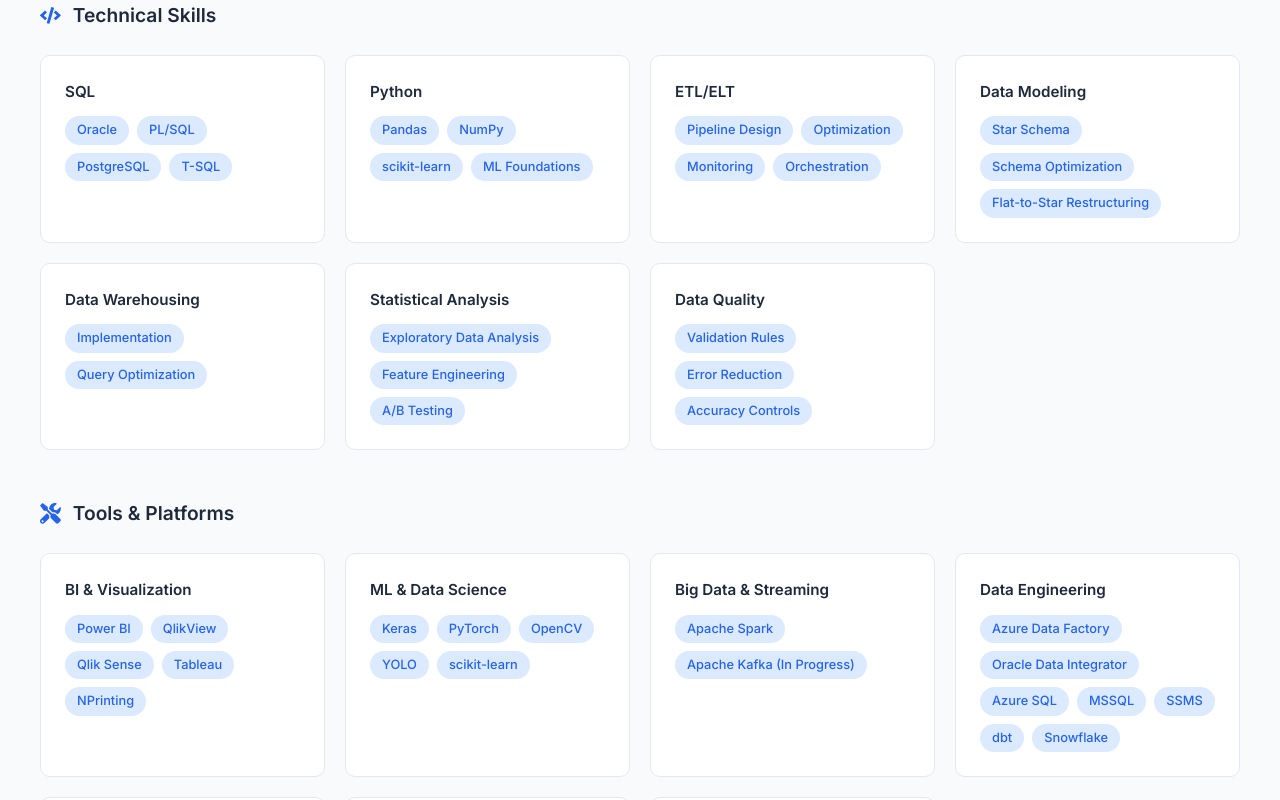
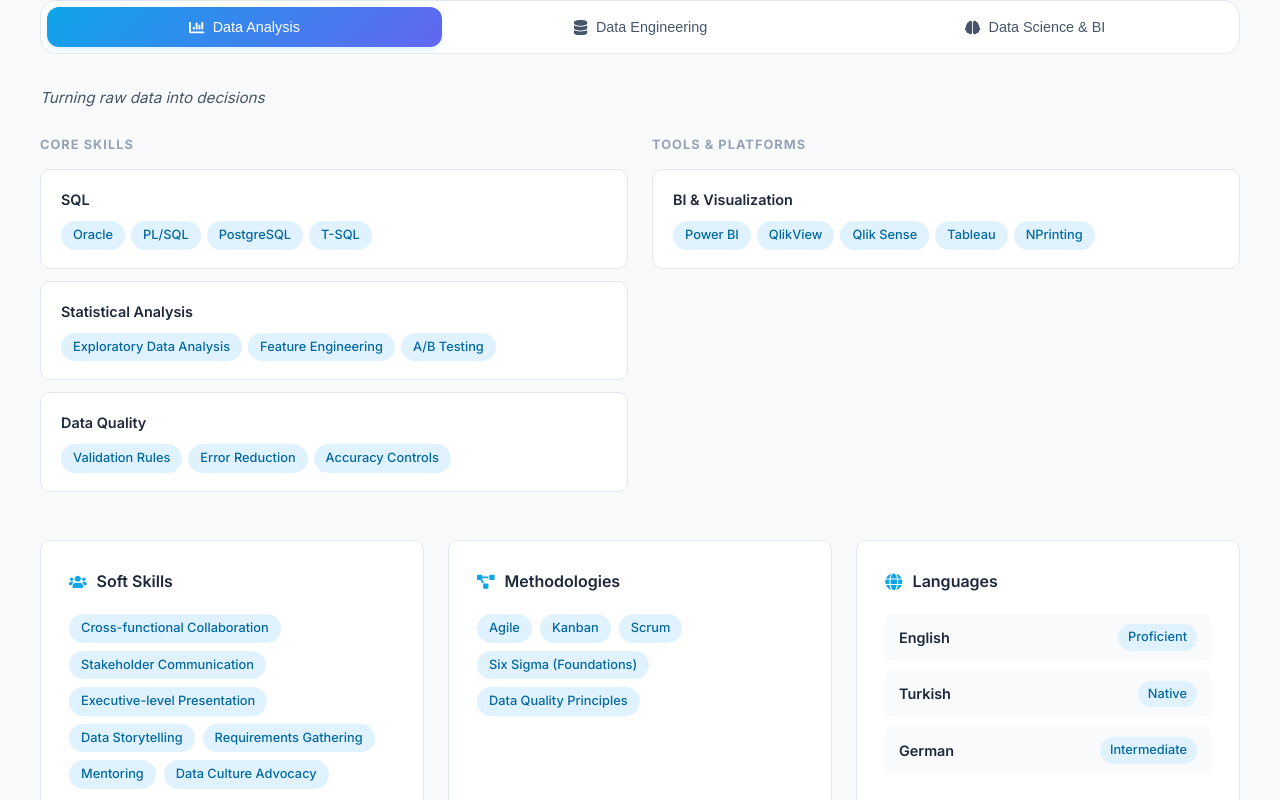
Before and after one commit to ali-baris-demirci/ali-baris-demirci.github.io, a React (Vite) app: page / in a window 1280 px wide. Shown: the part 1820-2620 px from the top of the page. Built offline with nearby package versions, Linux system fonts and the light colour scheme.

Commit message:
Implementation upon feedback by SRO

```diff
--- a/src/components/Skills.jsx
+++ b/src/components/Skills.jsx
@@ -1,8 +1,48 @@
+import { useState } from 'react'
 import { skills } from '../data/portfolioData'
-import { FaCode, FaTools, FaUsers, FaGlobe, FaProjectDiagram } from 'react-icons/fa'
+import { FaUsers, FaGlobe, FaProjectDiagram, FaChartBar, FaDatabase, FaBrain } from 'react-icons/fa'
 import '../styles/Skills.css'
 
+// ── Domain groupings ──────────────────────────────────────────────
+const DOMAINS = [
+  {
+    key: 'analysis',
+    label: 'Data Analysis',
+    icon: <FaChartBar />,
+    description: 'Turning raw data into decisions',
+    technical: ['SQL', 'Statistical Analysis', 'Data Quality'],
+    tools: ['BI & Visualization'],
+  },
+  {
+    key: 'engineering',
+    label: 'Data Engineering',
+    icon: <FaDatabase />,
+    description: 'Building the pipes that data flows through',
+    technical: ['ETL/ELT', 'Data Modeling', 'Data Warehousing'],
+    tools: ['Data Engineering', 'Big Data & Streaming', 'ERP', 'Development'],
+  },
+  {
+    key: 'science',
+    label: 'Data Science & BI',
+    icon: <FaBrain />,
+    description: 'Models, insights & executive dashboards',
+    technical: ['Python', 'Statistical Analysis'],
+    tools: ['ML & Data Science', 'BI & Visualization'],
+  },
+]
+
 const Skills = () => {
+  const [active, setActive] = useState('analysis')
+
+  const domain = DOMAINS.find(d => d.key === active)
+
+  const technicalCards = skills.technical.filter(s =>
+    domain.technical.includes(s.category)
+  )
+  const toolCards = skills.tools.filter(s =>
+    domain.tools.includes(s.category)
+  )
+
   return (
     <section className="skills section--alt" id="skills">
       <div className="container">
@@ -11,19 +51,37 @@
           <p className="section-subtitle">Technologies and tools I work with</p>
         </div>
 
-        {/* Technical Skills */}
-        <div className="skills__group">
-          <div className="skills__group-header">
-            <FaCode className="skills__group-icon" />
-            <h3 className="skills__group-title">Technical Skills</h3>
+        {/* ── Tab Bar ── */}
+        <div className="skills__tabs" role="tablist">
+          {DOMAINS.map(d => (
+            <button
+              key={d.key}
+              role="tab"
+              aria-selected={active === d.key}
+              className={`skills__tab ${active === d.key ? 'skills__tab--active' : ''}`}
+              onClick={() => setActive(d.key)}
+            >
+              <span className="skills__tab-icon">{d.icon}</span>
+              <span className="skills__tab-label">{d.label}</span>
+            </button>
+          ))}
         </div>
-          <div className="skills__grid">
-            {skills.technical.map((skill, index) => (
-              <div className="skills__card" key={index}>
-                <h4 className="skills__card-title">{skill.category}</h4>
+
+        {/* ── Domain Panel ── */}
+        <div className="skills__panel" key={active}>
+          <p className="skills__panel-desc">{domain.description}</p>
+
+          <div className="skills__panel-columns">
+            {/* Technical */}
+            <div className="skills__column">
+              <h4 className="skills__column-title">Core Skills</h4>
+              <div className="skills__card-stack">
+                {technicalCards.map((skill, i) => (
+                  <div className="skills__card" key={i}>
+                    <span className="skills__card-title">{skill.category}</span>
                     <div className="skills__tags">
-                  {skill.items.map((item, i) => (
-                    <span className="tag" key={i}>{item}</span>
+                      {skill.items.map((item, j) => (
+                        <span className="tag" key={j}>{item}</span>
                       ))}
                     </div>
                   </div>
@@ -32,62 +90,58 @@
             </div>
 
             {/* Tools */}
-        <div className="skills__group">
-          <div className="skills__group-header">
-            <FaTools className="skills__group-icon" />
-            <h3 className="skills__group-title">Tools & Platforms</h3>
-          </div>
-          <div className="skills__grid">
-            {skills.tools.map((skill, index) => (
-              <div className="skills__card" key={index}>
-                <h4 className="skills__card-title">{skill.category}</h4>
+            <div className="skills__column">
+              <h4 className="skills__column-title">Tools & Platforms</h4>
+              <div className="skills__card-stack">
+                {toolCards.map((skill, i) => (
+                  <div className="skills__card" key={i}>
+                    <span className="skills__card-title">{skill.category}</span>
                     <div className="skills__tags">
-                  {skill.items.map((item, i) => (
-                    <span className="tag" key={i}>{item}</span>
+                      {skill.items.map((item, j) => (
+                        <span className="tag" key={j}>{item}</span>
                       ))}
                     </div>
                   </div>
                 ))}
               </div>
             </div>
+          </div>
+        </div>
 
-        {/* Bottom Row */}
+        {/* ── Bottom Row: Soft / Methodologies / Languages ── */}
         <div className="skills__bottom-three">
-          {/* Soft Skills */}
-          <div className="skills__group skills__group--third">
+          <div className="skills__group--third">
             <div className="skills__group-header">
               <FaUsers className="skills__group-icon" />
               <h3 className="skills__group-title">Soft Skills</h3>
             </div>
             <div className="skills__tags skills__tags--wrap">
-              {skills.softSkills.map((skill, index) => (
-                <span className="tag" key={index}>{skill}</span>
+              {skills.softSkills.map((s, i) => (
+                <span className="tag" key={i}>{s}</span>
               ))}
             </div>
           </div>
 
-          {/* Methodologies */}
-          <div className="skills__group skills__group--third">
+          <div className="skills__group--third">
             <div className="skills__group-header">
               <FaProjectDiagram className="skills__group-icon" />
               <h3 className="skills__group-title">Methodologies</h3>
             </div>
             <div className="skills__tags skills__tags--wrap">
-              {skills.methodologies.map((method, index) => (
-                <span className="tag" key={index}>{method}</span>
+              {skills.methodologies.map((m, i) => (
+                <span className="tag" key={i}>{m}</span>
               ))}
             </div>
           </div>
 
-          {/* Languages */}
-          <div className="skills__group skills__group--third">
+          <div className="skills__group--third">
             <div className="skills__group-header">
               <FaGlobe className="skills__group-icon" />
               <h3 className="skills__group-title">Languages</h3>
             </div>
             <div className="skills__languages">
-              {skills.languages.map((lang, index) => (
-                <div className="skills__language" key={index}>
+              {skills.languages.map((lang, i) => (
+                <div className="skills__language" key={i}>
                   <span className="skills__language-name">{lang.language}</span>
                   <span className="skills__language-level">{lang.level}</span>
                 </div>
--- a/src/data/portfolioData.js
+++ b/src/data/portfolioData.js
@@ -3,7 +3,7 @@
   title: "Data Analyst | BI Specialist | Data Engineer",
   location: "Izmir, Türkiye (Open to Relocation)",
   email: "alibarisdemirci@gmail.com",
-  linkedin: "https://linkedin.com/in/ali-baris-demirci",
+  linkedin: "https://www.linkedin.com/in/ali-baris-demirci",
   github: "https://github.com/ali-baris-demirci",
   resumeFile: "/Ali_Baris_Demirci_Resume.pdf",
   profilePhoto: "/profile.jpg",
--- a/src/styles/Global.css
+++ b/src/styles/Global.css
@@ -2,23 +2,24 @@
 /*    CSS VARIABLES       */
 /* ===================== */
 :root {
-  --primary: #2563eb;
-  --primary-dark: #1e3a5f;
-  --primary-darker: #0f172a;
-  --primary-light: #dbeafe;
-  --primary-lighter: #eff6ff;
-  --accent: #3b82f6;
+  --primary: #0ea5e9;           /* sky-500 — vivid, energetic */
+  --primary-dark: #0369a1;      /* sky-700 */
+  --primary-darker: #0c1a2e;    /* near-black navy */
+  --primary-light: #e0f2fe;     /* sky-100 */
+  --primary-lighter: #f0f9ff;   /* sky-50 */
+  --accent: #6366f1;            /* indigo-500 — second hue for depth */
+  --accent-light: #eef2ff;      /* indigo-50 */
   --bg-white: #ffffff;
   --bg-light: #f8fafc;
-  --bg-dark: #0f172a;
+  --bg-dark: #0c1a2e;
   --text-primary: #1e293b;
   --text-secondary: #475569;
   --text-muted: #94a3b8;
   --text-light: #f1f5f9;
   --border: #e2e8f0;
   --shadow-sm: 0 1px 2px rgba(0, 0, 0, 0.05);
-  --shadow-md: 0 4px 6px -1px rgba(0, 0, 0, 0.1);
-  --shadow-lg: 0 10px 15px -3px rgba(0, 0, 0, 0.1);
+  --shadow-md: 0 4px 6px -1px rgba(14, 165, 233, 0.15);
+  --shadow-lg: 0 10px 15px -3px rgba(14, 165, 233, 0.18);
   --radius-sm: 6px;
   --radius-md: 10px;
   --radius-lg: 16px;
@@ -121,7 +122,7 @@
   display: block;
   width: 60px;
   height: 3px;
-  background: var(--primary);
+  background: linear-gradient(90deg, var(--primary), var(--accent));
   margin: 12px auto 0;
   border-radius: 2px;
 }
@@ -143,16 +144,15 @@
 }
 
 .btn--primary {
-  background-color: var(--primary);
+  background: linear-gradient(135deg, var(--primary), var(--accent));
   color: white;
-  border-color: var(--primary);
+  border-color: transparent;
 }
 
 .btn--primary:hover {
-  background-color: var(--primary-dark);
-  border-color: var(--primary-dark);
+  background: linear-gradient(135deg, var(--primary-dark), #4f46e5);
   transform: translateY(-2px);
-  box-shadow: var(--shadow-md);
+  box-shadow: var(--shadow-lg);
 }
 
 .btn--outline {
@@ -162,8 +162,9 @@
 }
 
 .btn--outline:hover {
-  background-color: var(--primary);
+  background: linear-gradient(135deg, var(--primary), var(--accent));
   color: white;
+  border-color: transparent;
   transform: translateY(-2px);
   box-shadow: var(--shadow-md);
 }
@@ -187,15 +188,15 @@
   display: inline-block;
   padding: 4px 12px;
   background-color: var(--primary-light);
-  color: var(--primary);
+  color: var(--primary-dark);
   border-radius: 20px;
   font-size: 0.8rem;
   font-weight: 500;
 }
 
 .tag--dark {
-  background-color: rgba(59, 130, 246, 0.15);
-  color: var(--accent);
+  background-color: rgba(14, 165, 233, 0.15);
+  color: var(--primary);
 }
 
 /* ===================== */
--- a/src/styles/Skills.css
+++ b/src/styles/Skills.css
@@ -1,44 +1,104 @@
 /* ===================== */
 /*        SKILLS           */
 /* ===================== */
-.skills__group {
+
+/* ── Tab Bar ── */
+.skills__tabs {
+  display: flex;
+  gap: 0;
+  margin-bottom: 32px;
+  background: var(--bg-white);
+  border: 1px solid var(--border);
+  border-radius: var(--radius-lg);
+  padding: 6px;
+  overflow-x: auto;
+  scrollbar-width: none;
+}
+.skills__tabs::-webkit-scrollbar { display: none; }
+
+.skills__tab {
+  flex: 1;
+  min-width: 140px;
+  display: flex;
+  align-items: center;
+  justify-content: center;
+  gap: 8px;
+  padding: 12px 20px;
+  border: none;
+  border-radius: calc(var(--radius-lg) - 4px);
+  background: transparent;
+  color: var(--text-secondary);
+  font-size: 0.9rem;
+  font-weight: 500;
+  cursor: pointer;
+  transition: var(--transition);
+  white-space: nowrap;
+}
+
+.skills__tab:hover {
+  color: var(--primary);
+  background: var(--primary-lighter);
+}
+
+.skills__tab--active {
+  background: linear-gradient(135deg, var(--primary), var(--accent));
+  color: white !important;
+  box-shadow: var(--shadow-md);
+}
+
+.skills__tab-icon {
+  font-size: 0.95rem;
+  display: flex;
+  align-items: center;
+}
+
+/* ── Domain Panel ── */
+.skills__panel {
+  animation: panelFadeIn 0.3s ease;
+}
+
+@keyframes panelFadeIn {
+  from { opacity: 0; transform: translateY(8px); }
+  to   { opacity: 1; transform: translateY(0); }
+}
+
+.skills__panel-desc {
+  font-size: 0.95rem;
+  color: var(--text-secondary);
+  margin-bottom: 24px;
+  font-style: italic;
+}
+
+.skills__panel-columns {
+  display: grid;
+  grid-template-columns: 1fr 1fr;
+  gap: 24px;
   margin-bottom: 48px;
 }
 
-.skills__group:last-child {
-  margin-bottom: 0;
+.skills__column {}
+
+.skills__column-title {
+  font-size: 0.8rem;
+  font-weight: 700;
+  text-transform: uppercase;
+  letter-spacing: 0.08em;
+  color: var(--text-muted);
+  margin-bottom: 14px;
 }
 
-.skills__group-header {
+.skills__card-stack {
   display: flex;
-  align-items: center;
+  flex-direction: column;
   gap: 12px;
-  margin-bottom: 24px;
 }
 
-.skills__group-icon {
-  font-size: 1.3rem;
-  color: var(--primary);
-}
-
-.skills__group-title {
-  font-size: 1.2rem;
-  font-weight: 600;
-  color: var(--text-primary);
-}
-
-/* Card Grid */
-.skills__grid {
-  display: grid;
-  grid-template-columns: repeat(auto-fill, minmax(250px, 1fr));
-  gap: 20px;
-}
-
+/* ── Cards ── */
 .skills__card {
   background: var(--bg-white);
   border: 1px solid var(--border);
   border-radius: var(--radius-md);
-  padding: 24px;
+  padding: 18px 20px;
   transition: var(--transition);
 }
 
@@ -49,16 +109,17 @@
 }
 
 .skills__card-title {
-  font-size: 0.95rem;
+  display: block;
+  font-size: 0.9rem;
   font-weight: 600;
   color: var(--text-primary);
-  margin-bottom: 12px;
+  margin-bottom: 10px;
 }
 
 .skills__tags {
   display: flex;
   flex-wrap: wrap;
-  gap: 8px;
+  gap: 6px;
 }
 
 .skills__tags--wrap {
@@ -67,53 +128,7 @@
   gap: 8px;
 }
 
-/* Bottom Row */
-.skills__bottom {
-  display: grid;
-  grid-template-columns: 1.5fr 1fr;
-  gap: 40px;
-}
-
-.skills__group--half {
-  background: var(--bg-white);
-  border: 1px solid var(--border);
-  border-radius: var(--radius-md);
-  padding: 32px;
-  margin-bottom: 0;
-}
-
-/* Languages */
-.skills__languages {
-  display: flex;
-  flex-direction: column;
-  gap: 16px;
-}
-
-.skills__language {
-  display: flex;
-  justify-content: space-between;
-  align-items: center;
-  padding: 12px 16px;
-  background: var(--bg-light);
-  border-radius: var(--radius-sm);
-}
-
-.skills__language-name {
-  font-weight: 600;
-  color: var(--text-primary);
-  font-size: 0.95rem;
-}
-
-.skills__language-level {
-  font-size: 0.85rem;
-  color: var(--primary);
-  font-weight: 500;
-  background: var(--primary-light);
-  padding: 4px 12px;
-  border-radius: 20px;
-}
-
-/* Three Column Bottom */
+/* ── Bottom Row ── */
 .skills__bottom-three {
   display: grid;
   grid-template-columns: 1fr 1fr 1fr;
@@ -124,19 +139,71 @@
   background: var(--bg-white);
   border: 1px solid var(--border);
   border-radius: var(--radius-md);
-  padding: 32px;
-  margin-bottom: 0;
+  padding: 28px;
 }
 
-/* ===================== */
-/*    RESPONSIVE           */
-/* ===================== */
+.skills__group-header {
+  display: flex;
+  align-items: center;
+  gap: 10px;
+  margin-bottom: 20px;
+}
+
+.skills__group-icon {
+  font-size: 1.1rem;
+  color: var(--primary);
+}
+
+.skills__group-title {
+  font-size: 1rem;
+  font-weight: 600;
+  color: var(--text-primary);
+}
+
+/* Languages */
+.skills__languages {
+  display: flex;
+  flex-direction: column;
+  gap: 10px;
+}
+
+.skills__language {
+  display: flex;
+  justify-content: space-between;
+  align-items: center;
+  padding: 10px 14px;
+  background: var(--bg-light);
+  border-radius: var(--radius-sm);
+}
+
+.skills__language-name {
+  font-weight: 600;
+  color: var(--text-primary);
+  font-size: 0.9rem;
+}
+
+.skills__language-level {
+  font-size: 0.8rem;
+  color: var(--primary-dark);
+  font-weight: 500;
+  background: var(--primary-light);
+  padding: 3px 10px;
+  border-radius: 20px;
+}
+
+/* ── Responsive ── */
 @media (max-width: 768px) {
-  .skills__grid {
-    grid-template-columns: 1fr;
+  .skills__tabs {
+    border-radius: var(--radius-md);
   }
 
-  .skills__bottom {
+  .skills__tab {
+    min-width: 110px;
+    padding: 10px 14px;
+    font-size: 0.82rem;
+  }
+
+  .skills__panel-columns {
     grid-template-columns: 1fr;
   }
 
```
Lines whose indentation alone changed are shown as unchanged.
